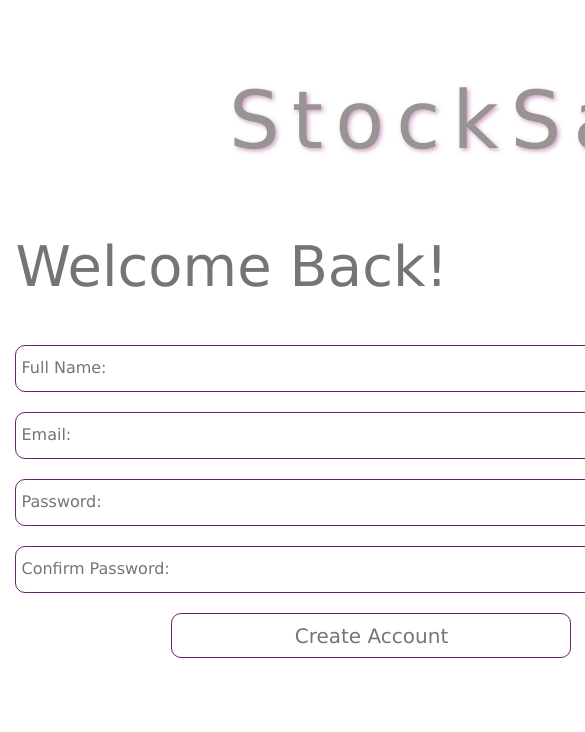
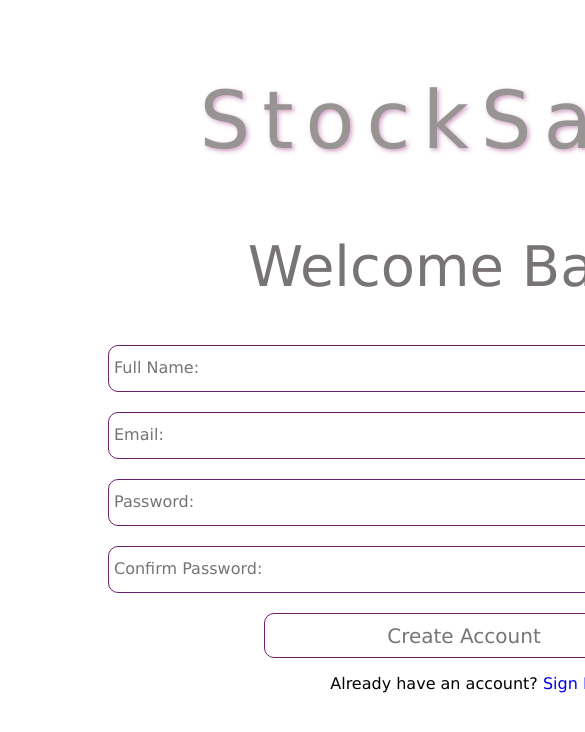
Before and after one commit to Patiencemugambi/StockSage, a plain HTML site: page signup.html in a window 390 px wide. Shown: the top 732 px of the page, 585 px wide, since content can reach past the window. Drawn offline with Linux system fonts and the light colour scheme.

Commit message:
media queries on login&signup

```diff
--- a/signup.html
+++ b/signup.html
@@ -31,11 +31,12 @@
         <div class="button">
             <button class="loginbtn" type="submit">Create Account</button>
         </div>
+        <p>Already have an account? <a href="login.html">Sign In</a></p>
+
     </form>
     </div>
 
     <div class="loginimgs">
-        <p>Already have an account? <a href="login.html">Sign In</a></p>
         <img src="images/INVENTORY MANAGER - Inventory Spreadsheet, Inventory Tracker, Excel Template.jpeg" alt="" height="500px" width="950px"><br>
         <img src="images/carl-heyerdahl-KE0nC8-58MQ-unsplash.jpg" alt="" height="400px" width="550px">
     </div>
--- a/styles.css
+++ b/styles.css
@@ -22,6 +22,8 @@ a{
     display: flex;
     justify-content: space-between;
     margin: 2%;
+    text-align: center;
+
 }
 
 .welcomel h1{
@@ -35,7 +37,6 @@ a{
 .stocksage{
     position: relative;
     display: inline-block;
-    margin-left: 30%;
 }
 
 .stocksaget::before{
@@ -109,7 +110,7 @@ input[type="checkbox"]{
     color: rgb(121, 116, 116);
     font-size: var(--fs-500);
     cursor: pointer;
-    transition: all 0.3s ease-in-out;
+    transition: all 0.4s ease-in-out;
 
     /* display: flex; */
 
@@ -146,3 +147,26 @@ input[type="checkbox"]{
 .loginimgs img{
     margin: 0;
 }
+
+@media (max-width: 1024px) {
+    .loginimgs img {
+      display: none;
+    }
+
+    .login,
+    .welcomel,
+    .loginimgs {
+      text-align: center;
+      margin-left: 50px;
+    }
+
+    .stocksage{
+        position: relative;
+        display: inline-block;
+        margin-left: 0%;
+    }
+
+
+
+
+  }
```
